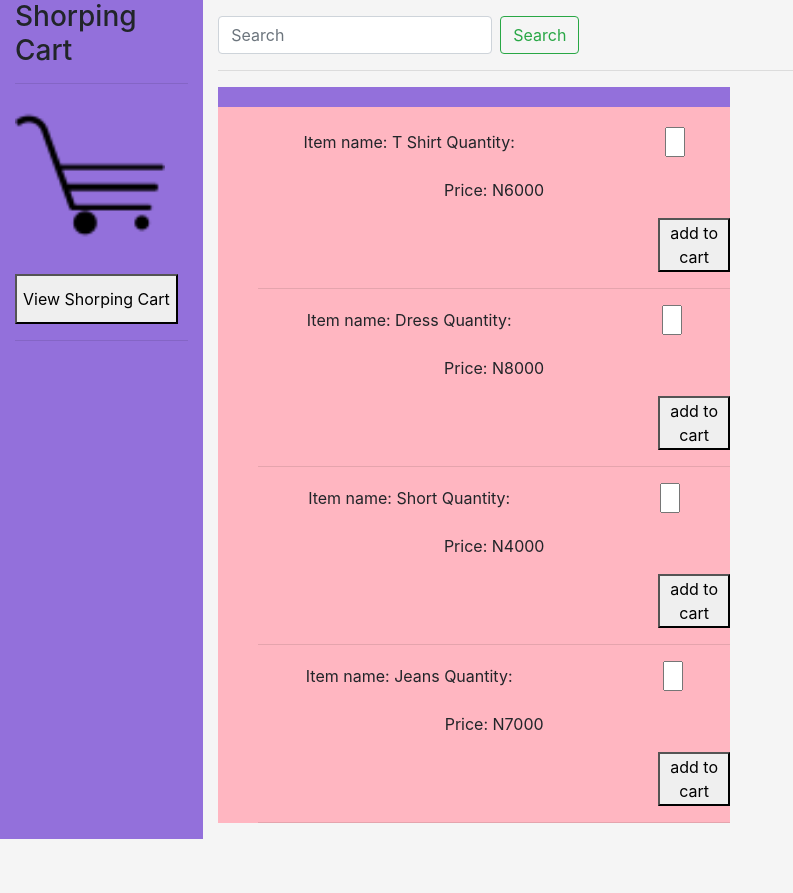
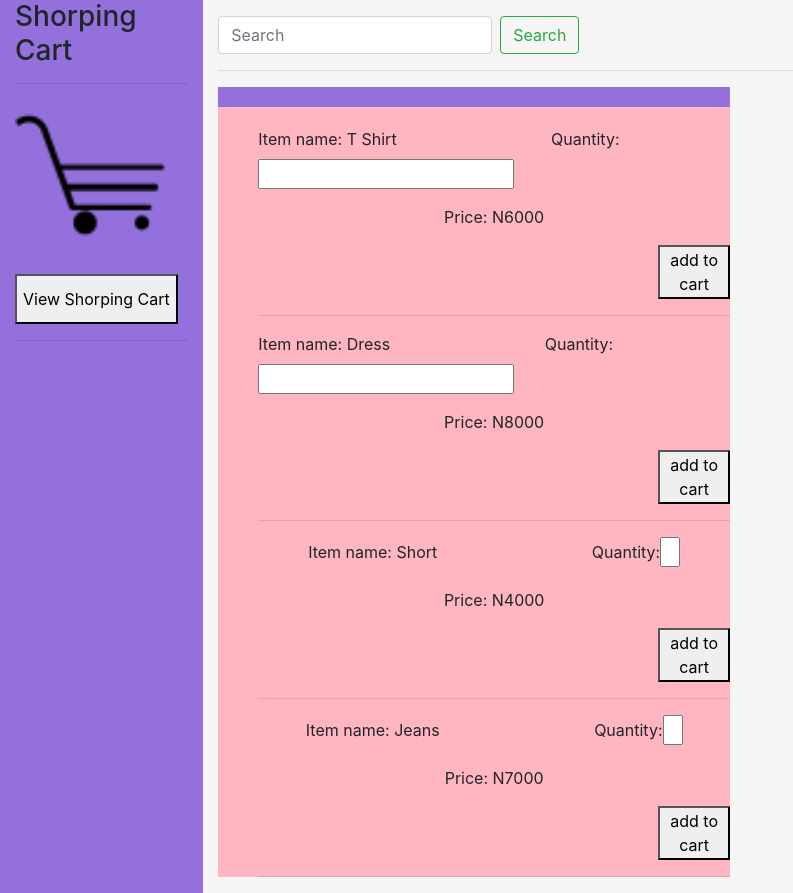
Before and after one commit to Sakinlolu/Shoping-Cart, a plain HTML site: page cart.html in a window 1280 px wide. Shown: the whole page, without its empty margins (0-793 px from the left). Before the commit the page ends 839 px from the top, so only its background shows below. Drawn offline with Linux system fonts and the light colour scheme.

Commit message:
my first commit

```diff
--- a/asset/css/aboutus.css
+++ b/asset/css/aboutus.css
@@ -33,3 +33,7 @@ body{
 .d{
     margin-left: 400px;
 }
+
+.e{
+    width: 20px;
+}
--- a/cart.html
+++ b/cart.html
@@ -39,19 +39,19 @@
                 <hr>
                 <div class="topline"></div>
                 <div class="cart">
-                    <p>Item name: T Shirt <span><label >Quantity: </label ><input type="number" class="c"></span></p>
+                    <p>Item name: T Shirt <span class="c"><label >Quantity: </label ><input type="number"></span></p>
                     <p>Price: N6000</p>
                     <button class="d">add to cart</button>
                     <hr>
-                    <p>Item name: Dress <span><label>Quantity: </label><input type="number" class="c"></span></p>
+                    <p>Item name: Dress <span class="c"><label>Quantity: </label><input type="number" ></span></p>
                     <p>Price: N8000</p>
                     <button class="d">add to cart</button>
                     <hr>
-                    <p>Item name: Short <span><label>Quantity: </label><input type="number" class="c"></span></p>
+                    <p>Item name: Short <span class="c"><label>Quantity: </label><input type="number" class="e"></span></p>
                     <p>Price: N4000</p>
                     <button class="d">add to cart</button>
                     <hr>
-                    <p>Item name: Jeans <span><label>Quantity: </label><input type="number" class="c"></span></p>
+                    <p>Item name: Jeans <span class="c"><label>Quantity: </label><input type="number" class="e"></span></p>
                     <p>Price: N7000</p>
                     <button class="d">add to cart</button>
                     <br>
```
Also changed, not shown: shorpingcart.html (deleted).
